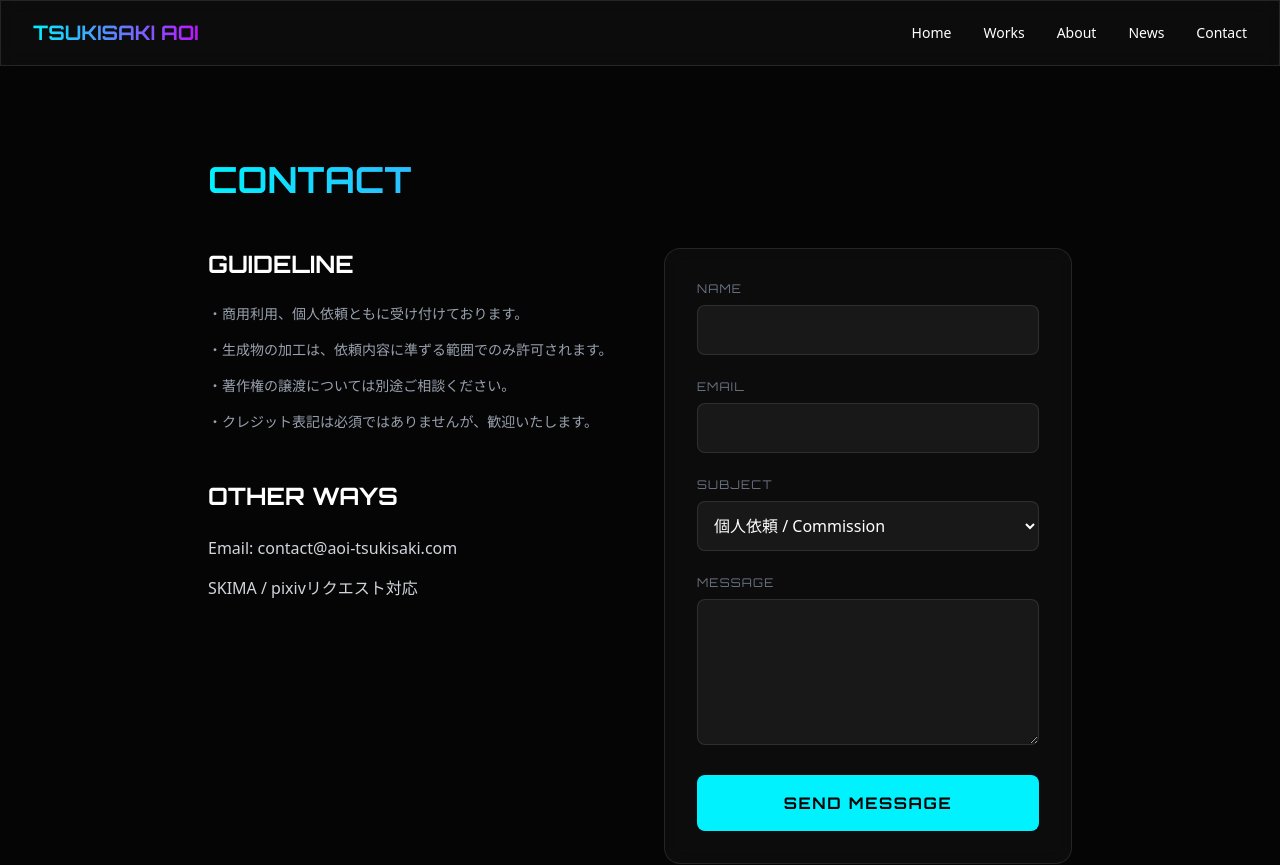
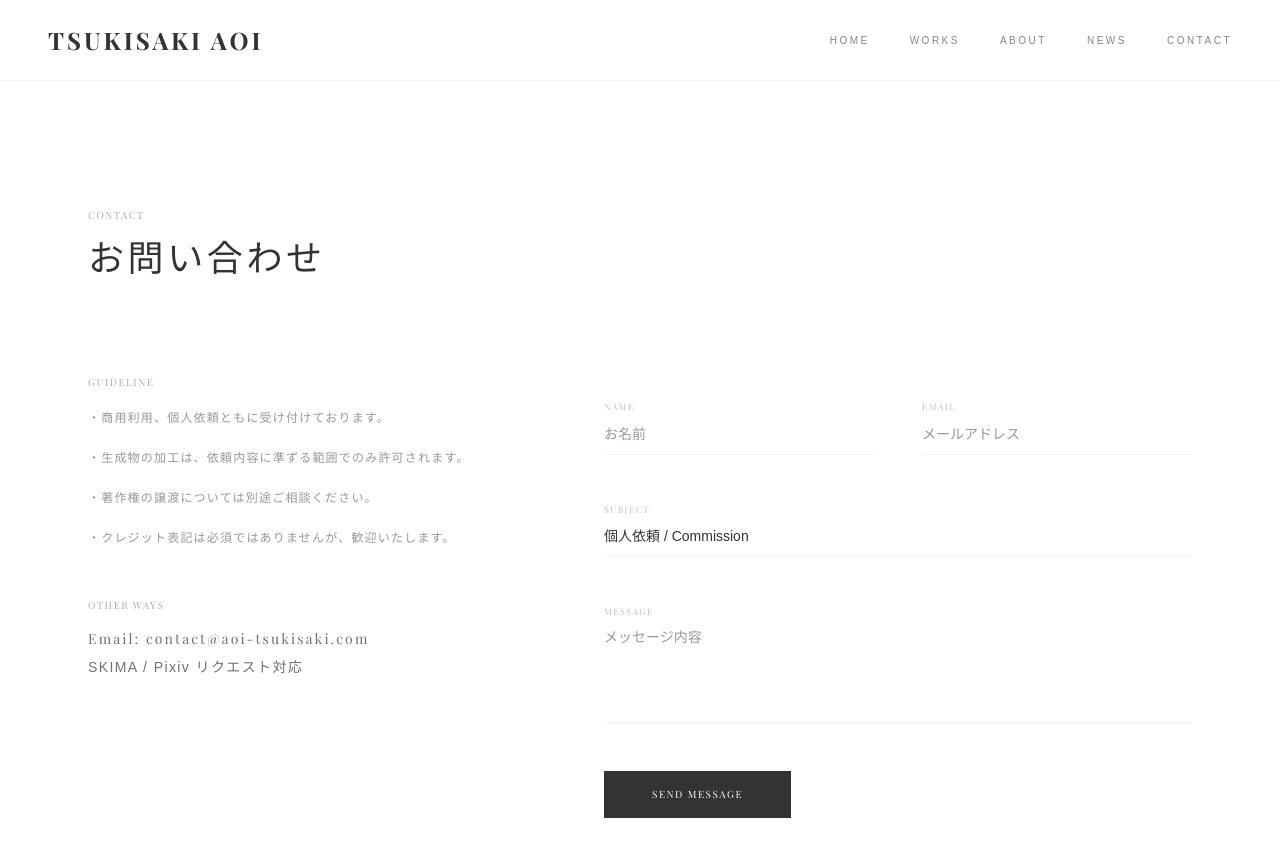
Before and after one commit to Yuki-code23/aoi-portfolio, a Next.js app: page /contact in a window 1280 px wide. Shown: the top 865 px of the page. Built offline with nearby package versions, Linux system fonts and the light colour scheme.

Commit message:
style: redesign portfolio with minimalist serif aesthetic

```diff
--- a/src/app/about/page.tsx
+++ b/src/app/about/page.tsx
@@ -5,63 +5,63 @@ import Image from "next/image";
 
 const AboutPage = () => {
     return (
-        <div className="max-w-4xl mx-auto px-4 py-20">
+        <div className="max-w-6xl mx-auto px-6 py-32">
             <motion.div
-                initial={{ opacity: 0, y: 20 }}
-                animate={{ opacity: 1, y: 0 }}
-                transition={{ duration: 0.5 }}
+                initial={{ opacity: 0 }}
+                animate={{ opacity: 1 }}
+                transition={{ duration: 1.5 }}
             >
-                <h1 className="text-4xl font-display font-bold mb-12 text-gradient">ABOUT</h1>
-
-                <div className="grid md:grid-cols-2 gap-12 items-start mb-20">
-                    <div className="relative aspect-square rounded-2xl overflow-hidden glass neon-border">
+                <div className="flex flex-col md:flex-row gap-20 mb-32 items-center md:items-start">
+                    <div className="w-full md:w-5/12 aspect-[3/4] relative overflow-hidden bg-gray-50 md:mt-24">
                         <Image
                             src="https://images.unsplash.com/photo-1620641788421-7a1c342ea42e?q=80&w=1000&auto=format&fit=crop"
                             alt="Profile"
                             fill
-                            className="object-cover"
+                            className="object-cover grayscale hover:grayscale-0 transition-all duration-1000"
                         />
                     </div>
-                    <div>
-                        <h2 className="text-2xl font-display font-bold mb-4">月咲 葵 (Tsukisaki Aoi)</h2>
-                        <p className="text-gray-400 mb-6 leading-relaxed">
-                            AIアーティスト / コンセプトワーカー。
+                    <div className="w-full md:w-7/12 space-y-12">
+                        <h1 className="font-serif-en text-[10px] tracking-[0.5em] text-charcoal/40 uppercase">Profile</h1>
+                        <div className="space-y-4">
+                            <h2 className="font-serif-jp text-4xl text-charcoal font-extralight tracking-widest">月咲 葵</h2>
+                            <p className="font-serif-en text-sm tracking-[0.2em] text-charcoal/30 uppercase">Tsukisaki Aoi</p>
+                        </div>
+                        <div className="space-y-8 font-serif-jp text-charcoal/70 leading-relaxed tracking-wider font-extralight">
+                            <p>
+                                AIアーティスト / コンセプトワーカー。<br />
                                 最新の画像生成AIを駆使し、現実とデジタルの境界線を曖昧にするような、
                                 緻密で透明感のある世界観を追求しています。
                             </p>
-                        <p className="text-gray-400 mb-6 leading-relaxed">
+                            <p>
                                 単なる生成に留まらず、丁寧なレタッチとコンポジットを通じて、
                                 一枚一枚の作品にストーリーを宿らせることを信条としています。
                             </p>
                         </div>
-                </div>
 
-                <section className="mb-20">
-                    <h2 className="text-2xl font-display font-bold mb-6">PHILOSOPHY</h2>
-                    <div className="glass p-8 rounded-2xl border border-white/10">
-                        <p className="text-gray-300 leading-relaxed italic">
-                            「AIは筆であり、プロンプトは呼吸である。
-                            まだ誰も見たことのない、心の深淵に眠る光景を
+                        <div className="pt-12">
+                            <h3 className="font-serif-en text-[10px] tracking-[0.4em] text-charcoal/40 uppercase mb-8">Philosophy</h3>
+                            <p className="font-serif-jp text-lg text-charcoal/80 font-extralight italic leading-loose border-l-2 border-gray-100 pl-8">
+                                「AIは筆であり、プロンプトは呼吸である。<br />
+                                まだ誰も見たことのない、心の深淵に眠る光景を<br />
                                 アルゴリズムと共に手繰り寄せることが、私の制作のすべてです。」
                             </p>
                         </div>
-                </section>
+                    </div>
+                </div>
 
-                <section>
-                    <h2 className="text-2xl font-display font-bold mb-6">STORY / ACHIEVEMENTS</h2>
-                    <ul className="space-y-4 text-gray-400">
-                        <li className="flex gap-4">
-                            <span className="text-neon-blue font-display">2024</span>
-                            <span>AI Art Excellence Award 受賞</span>
+                <section className="max-w-3xl ml-auto border-t border-gray-50 pt-24">
+                    <h2 className="font-serif-en text-[10px] tracking-[0.5em] text-charcoal/40 uppercase mb-12 text-right">Story / Achievements</h2>
+                    <ul className="space-y-8 text-charcoal/60">
+                        {[
+                            { year: "2024", event: "AI Art Excellence Award 受賞" },
+                            { year: "2023", event: "個展「鏡の中のデジタル」開催（東京・表参道）" },
+                            { year: "2022", event: "AIアーティストとしての本格的な活動を開始" },
+                        ].map((item) => (
+                            <li key={item.year} className="flex justify-between items-baseline group">
+                                <span className="font-serif-en text-sm tracking-[0.2em] opacity-40 group-hover:opacity-100 transition-opacity">{item.year}</span>
+                                <span className="font-serif-jp text-sm tracking-wider font-extralight">{item.event}</span>
                             </li>
-                        <li className="flex gap-4">
-                            <span className="text-neon-blue font-display">2023</span>
-                            <span>個展「鏡の中のデジタル」開催</span>
-                        </li>
-                        <li className="flex gap-4">
-                            <span className="text-neon-blue font-display">2022</span>
-                            <span>AIアーティストとしての活動を開始</span>
-                        </li>
+                        ))}
                     </ul>
                 </section>
             </motion.div>
--- a/src/app/contact/page.tsx
+++ b/src/app/contact/page.tsx
@@ -4,59 +4,66 @@ import { motion } from "framer-motion";
 
 const ContactPage = () => {
     return (
-        <div className="max-w-4xl mx-auto px-4 py-20">
+        <div className="max-w-6xl mx-auto px-6 py-32">
             <motion.div
-                initial={{ opacity: 0, y: 20 }}
-                animate={{ opacity: 1, y: 0 }}
-                transition={{ duration: 0.5 }}
+                initial={{ opacity: 0 }}
+                animate={{ opacity: 1 }}
+                transition={{ duration: 1.5 }}
             >
-                <h1 className="text-4xl font-display font-bold mb-12 text-gradient">CONTACT</h1>
+                <div className="flex flex-col md:flex-row gap-24">
+                    <div className="w-full md:w-5/12 space-y-24">
+                        <header className="space-y-4">
+                            <h1 className="font-serif-en text-[10px] tracking-[0.5em] text-charcoal/40 uppercase">Contact</h1>
+                            <p className="font-serif-jp text-4xl text-charcoal font-extralight tracking-widest">お問い合わせ</p>
+                        </header>
 
-                <div className="grid md:grid-cols-2 gap-12">
-                    <div>
-                        <section className="mb-12">
-                            <h2 className="text-2xl font-display font-bold mb-6">GUIDELINE</h2>
-                            <div className="space-y-4 text-sm text-gray-400">
-                                <p>・商用利用、個人依頼ともに受け付けております。</p>
-                                <p>・生成物の加工は、依頼内容に準ずる範囲でのみ許可されます。</p>
-                                <p>・著作権の譲渡については別途ご相談ください。</p>
-                                <p>・クレジット表記は必須ではありませんが、歓迎いたします。</p>
+                        <section className="space-y-12">
+                            <div className="space-y-4">
+                                <h2 className="font-serif-en text-[10px] tracking-[0.4em] text-charcoal/40 uppercase">Guideline</h2>
+                                <div className="space-y-4 font-serif-jp text-xs text-charcoal/50 leading-loose tracking-widest">
+                                    <p>・商用利用、個人依頼ともに受け付けております。</p>
+                                    <p>・生成物の加工は、依頼内容に準ずる範囲でのみ許可されます。</p>
+                                    <p>・著作権の譲渡については別途ご相談ください。</p>
+                                    <p>・クレジット表記は必須ではありませんが、歓迎いたします。</p>
+                                </div>
                             </div>
-                        </section>
 
-                        <section>
-                            <h2 className="text-2xl font-display font-bold mb-6">OTHER WAYS</h2>
-                            <div className="space-y-4 text-gray-300">
-                                <p>Email: contact@aoi-tsukisaki.com</p>
-                                <p>SKIMA / pixivリクエスト対応</p>
+                            <div className="space-y-4">
+                                <h2 className="font-serif-en text-[10px] tracking-[0.4em] text-charcoal/40 uppercase">Other Ways</h2>
+                                <div className="space-y-2 font-serif-jp text-sm text-charcoal/70 tracking-widest">
+                                    <p className="font-serif-en">Email: contact@aoi-tsukisaki.com</p>
+                                    <p>SKIMA / Pixiv リクエスト対応</p>
+                                </div>
                             </div>
                         </section>
                     </div>
 
-                    <div className="glass p-8 rounded-2xl border border-white/10">
-                        <form className="space-y-6 text-white">
-                            <div>
-                                <label className="block text-xs font-display text-gray-500 mb-2 uppercase tracking-widest">Name</label>
-                                <input type="text" className="w-full bg-white/5 border border-white/10 rounded-lg p-3 focus:border-neon-blue outline-none transition-colors" />
+                    <div className="w-full md:w-7/12 md:mt-48">
+                        <form className="space-y-12">
+                            <div className="grid md:grid-cols-2 gap-12">
+                                <div className="border-b border-gray-100 pb-2">
+                                    <label className="block font-serif-en text-[9px] text-charcoal/30 uppercase tracking-[0.3em] mb-2">Name</label>
+                                    <input type="text" className="w-full bg-transparent font-serif-jp text-sm text-charcoal outline-none transition-colors focus:border-charcoal border-none p-0" placeholder="お名前" />
+                                </div>
+                                <div className="border-b border-gray-100 pb-2">
+                                    <label className="block font-serif-en text-[9px] text-charcoal/30 uppercase tracking-[0.3em] mb-2">Email</label>
+                                    <input type="email" className="w-full bg-transparent font-serif-jp text-sm text-charcoal outline-none transition-colors focus:border-charcoal border-none p-0" placeholder="メールアドレス" />
+                                </div>
                             </div>
-                            <div>
-                                <label className="block text-xs font-display text-gray-500 mb-2 uppercase tracking-widest">Email</label>
-                                <input type="email" className="w-full bg-white/5 border border-white/10 rounded-lg p-3 focus:border-neon-blue outline-none transition-colors" />
-                            </div>
-                            <div>
-                                <label className="block text-xs font-display text-gray-500 mb-2 uppercase tracking-widest">Subject</label>
-                                <select className="w-full bg-white/5 border border-white/10 rounded-lg p-3 focus:border-neon-blue outline-none transition-colors">
-                                    <option className="bg-cyber-black">個人依頼 / Commission</option>
-                                    <option className="bg-cyber-black">商用利用 / Commercial</option>
-                                    <option className="bg-cyber-black">その他 / Others</option>
+                            <div className="border-b border-gray-100 pb-2">
+                                <label className="block font-serif-en text-[9px] text-charcoal/30 uppercase tracking-[0.3em] mb-2">Subject</label>
+                                <select className="w-full bg-transparent font-serif-jp text-sm text-charcoal outline-none transition-colors focus:border-charcoal border-none p-0 appearance-none">
+                                    <option>個人依頼 / Commission</option>
+                                    <option>商用利用 / Commercial</option>
+                                    <option>その他 / Others</option>
                                 </select>
                             </div>
-                            <div>
-                                <label className="block text-xs font-display text-gray-500 mb-2 uppercase tracking-widest">Message</label>
-                                <textarea rows={5} className="w-full bg-white/5 border border-white/10 rounded-lg p-3 focus:border-neon-blue outline-none transition-colors"></textarea>
+                            <div className="border-b border-gray-100 pb-2">
+                                <label className="block font-serif-en text-[9px] text-charcoal/30 uppercase tracking-[0.3em] mb-2">Message</label>
+                                <textarea rows={4} className="w-full bg-transparent font-serif-jp text-sm text-charcoal outline-none transition-colors focus:border-charcoal border-none p-0 resize-none" placeholder="メッセージ内容"></textarea>
                             </div>
-                            <button className="w-full py-4 bg-neon-blue text-cyber-black font-display font-bold rounded-lg hover:shadow-[0_0_20px_#00f2ff] transition-all uppercase tracking-widest">
-                                SEND MESSAGE
+                            <button className="px-12 py-4 bg-charcoal text-white font-serif-en text-[10px] tracking-[0.4em] hover:bg-black transition-all uppercase">
+                                Send Message
                             </button>
                         </form>
                     </div>
--- a/src/app/globals.css
+++ b/src/app/globals.css
@@ -1,18 +1,17 @@
 @import "tailwindcss";
 
 @theme {
-  --font-sans: "Inter", var(--font-geist-sans);
-  --font-display: "Orbitron", sans-serif;
+  --font-serif-jp: "Noto Serif JP", serif;
+  --font-serif-en: "Playfair Display", serif;
 
-  --color-neon-blue: #00f2ff;
-  --color-neon-purple: #bc13fe;
-  --color-cyber-black: #050505;
-  --color-cyber-gray: #1a1a1a;
+  --color-charcoal: #333333;
+  --color-white: #ffffff;
+  --color-offwhite: #fafafa;
 }
 
 :root {
-  --background: #050505;
-  --foreground: #ffffff;
+  --background: #ffffff;
+  --foreground: #333333;
 }
 
 html {
@@ -22,24 +21,22 @@ html {
 body {
   background-color: var(--background);
   color: var(--foreground);
-  font-family: var(--font-sans);
+  font-family: var(--font-serif-jp);
+  font-weight: 300;
   min-height: 100vh;
 }
 
-.glass {
-  background: rgba(255, 255, 255, 0.03);
-  backdrop-filter: blur(10px);
-  border: 1px solid rgba(255, 255, 255, 0.1);
+.font-serif-en {
+  font-family: var(--font-serif-en);
+  letter-spacing: 0.15em;
 }
 
-.neon-border {
-  border: 1px solid var(--color-neon-blue);
-  box-shadow: 0 0 10px var(--color-neon-blue);
+.letter-spacing-wide {
+  letter-spacing: 0.2em;
 }
 
-.text-gradient {
-  background: linear-gradient(to right, var(--color-neon-blue), var(--color-neon-purple));
-  -webkit-background-clip: text;
-  background-clip: text;
-  -webkit-text-fill-color: transparent;
+.thin-line {
+  height: 1px;
+  background-color: #333333;
+  opacity: 0.2;
 }
--- a/src/app/layout.tsx
+++ b/src/app/layout.tsx
@@ -1,18 +1,21 @@
 import type { Metadata } from "next";
-import { Inter, Orbitron } from "next/font/google";
+import { Noto_Serif_JP, Playfair_Display } from "next/font/google";
 import "./globals.css";
 import Header from "../components/layout/Header";
 import Footer from "../components/layout/Footer";
 
-const inter = Inter({
-  variable: "--font-inter",
+const serifJP = Noto_Serif_JP({
+  variable: "--font-serif-jp",
   subsets: ["latin"],
+  weight: ["200", "300", "400", "700"],
 });
 
-const orbitron = Orbitron({
-  variable: "--font-orbitron",
+const playfair = Playfair_Display({
+  variable: "--font-playfair",
   subsets: ["latin"],
+  weight: ["400", "700"],
 });
+
 
 export const metadata: Metadata = {
   title: "Tsukisaki Aoi | AI Artist Portfolio",
@@ -27,7 +30,7 @@ export default function RootLayout({
   return (
     <html lang="ja">
       <body
-        className={`${inter.variable} ${orbitron.variable} font-sans antialiased bg-cyber-black text-white`}
+        className={`${serifJP.variable} ${playfair.variable} font-serif-jp antialiased bg-white text-charcoal`}
       >
         <Header />
         <main className="min-h-screen pt-20">
--- a/src/components/layout/Header.tsx
+++ b/src/components/layout/Header.tsx
@@ -17,20 +17,20 @@ const Header = () => {
     ];
 
     return (
-        <header className="fixed top-0 left-0 right-0 z-50 glass">
-            <div className="max-w-7xl mx-auto px-4 sm:px-6 lg:px-8">
-                <div className="flex justify-between items-center h-16">
-                    <Link href="/" className="font-display text-xl font-bold text-gradient">
-                        TSUKISAKI AOI
+        <header className="fixed top-0 left-0 right-0 z-50 bg-white/80 backdrop-blur-sm border-b border-gray-100">
+            <div className="max-w-7xl mx-auto px-6 lg:px-12">
+                <div className="flex justify-between items-center h-20">
+                    <Link href="/" className="font-serif-en text-xl tracking-[0.3em] text-charcoal flex flex-col items-center">
+                        <span className="text-2xl font-bold">TSUKISAKI AOI</span>
                     </Link>
 
                     {/* Desktop Nav */}
-                    <nav className="hidden md:flex space-x-8">
+                    <nav className="hidden md:flex space-x-10">
                         {navItems.map((item) => (
                             <Link
                                 key={item.name}
                                 href={item.href}
-                                className="text-sm font-medium hover:text-neon-blue transition-colors"
+                                className="text-[10px] uppercase tracking-[0.25em] font-medium text-charcoal/60 hover:text-charcoal transition-colors"
                             >
                                 {item.name}
                             </Link>
@@ -39,8 +39,8 @@ const Header = () => {
 
                     {/* Mobile Menu Button */}
                     <div className="md:hidden">
-                        <button onClick={() => setIsOpen(!isOpen)} className="text-white">
-                            {isOpen ? <X size={24} /> : <Menu size={24} />}
+                        <button onClick={() => setIsOpen(!isOpen)} className="text-charcoal">
+                            {isOpen ? <X size={20} strokeWidth={1} /> : <Menu size={20} strokeWidth={1} />}
                         </button>
                     </div>
                 </div>
@@ -49,16 +49,16 @@ const Header = () => {
             {/* Mobile Nav */}
             {isOpen && (
                 <motion.div
-                    initial={{ opacity: 0, y: -20 }}
+                    initial={{ opacity: 0, y: -10 }}
                     animate={{ opacity: 1, y: 0 }}
-                    className="md:hidden glass border-t border-white/10"
+                    className="md:hidden bg-white border-t border-gray-100"
                 >
-                    <div className="px-2 pt-2 pb-3 space-y-1 sm:px-3 text-center">
+                    <div className="px-6 py-8 space-y-6 text-center">
                         {navItems.map((item) => (
                             <Link
                                 key={item.name}
                                 href={item.href}
-                                className="block px-3 py-2 text-base font-medium hover:text-neon-blue"
+                                className="block text-[10px] uppercase tracking-[0.3em] font-medium text-charcoal/60 hover:text-charcoal"
                                 onClick={() => setIsOpen(false)}
                             >
                                 {item.name}
```
Also changed, not shown: src/app/page.tsx (+29 -13 lines), src/app/works/[id]/page.tsx (+48 -39 lines), src/components/layout/Footer.tsx (+8 -8 lines), src/components/ui/Hero.tsx (+36 -32 lines), src/components/ui/WorkCard.tsx (+14 -12 lines), 1 other file (tests, documents, lock files or other folders). Lines whose indentation alone changed are shown as unchanged.
